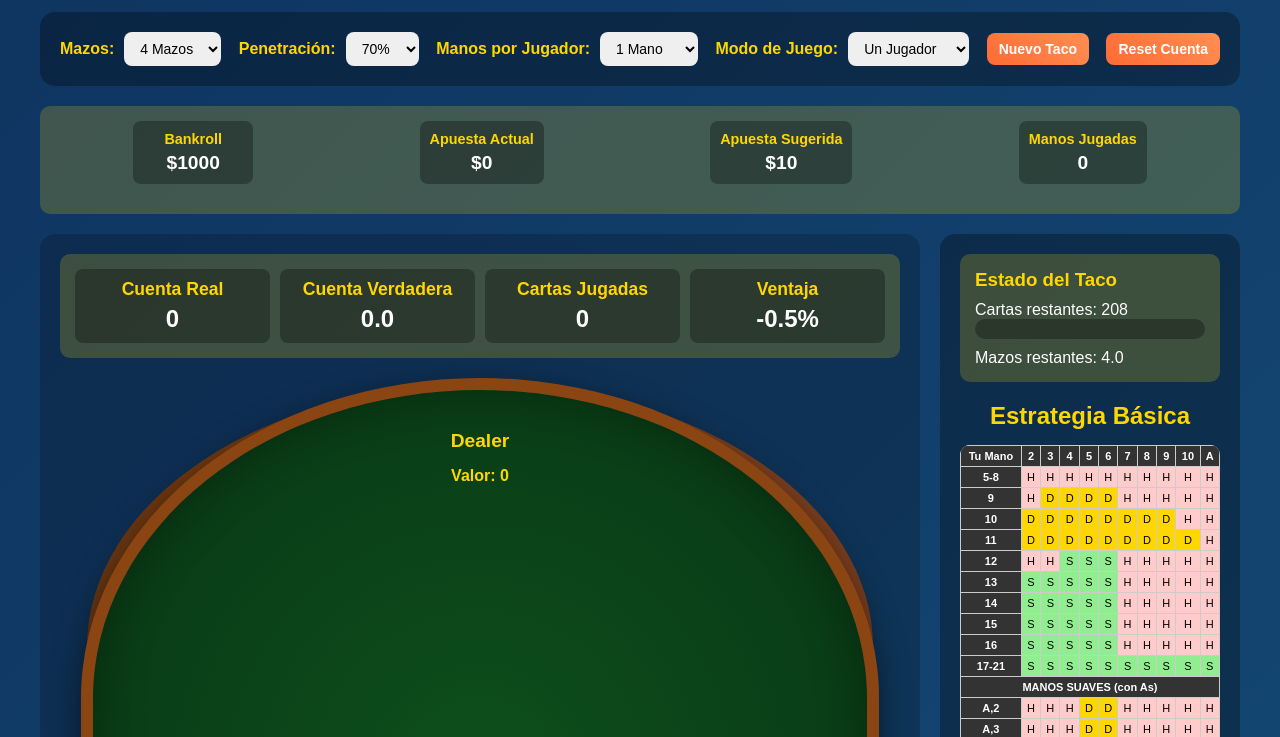
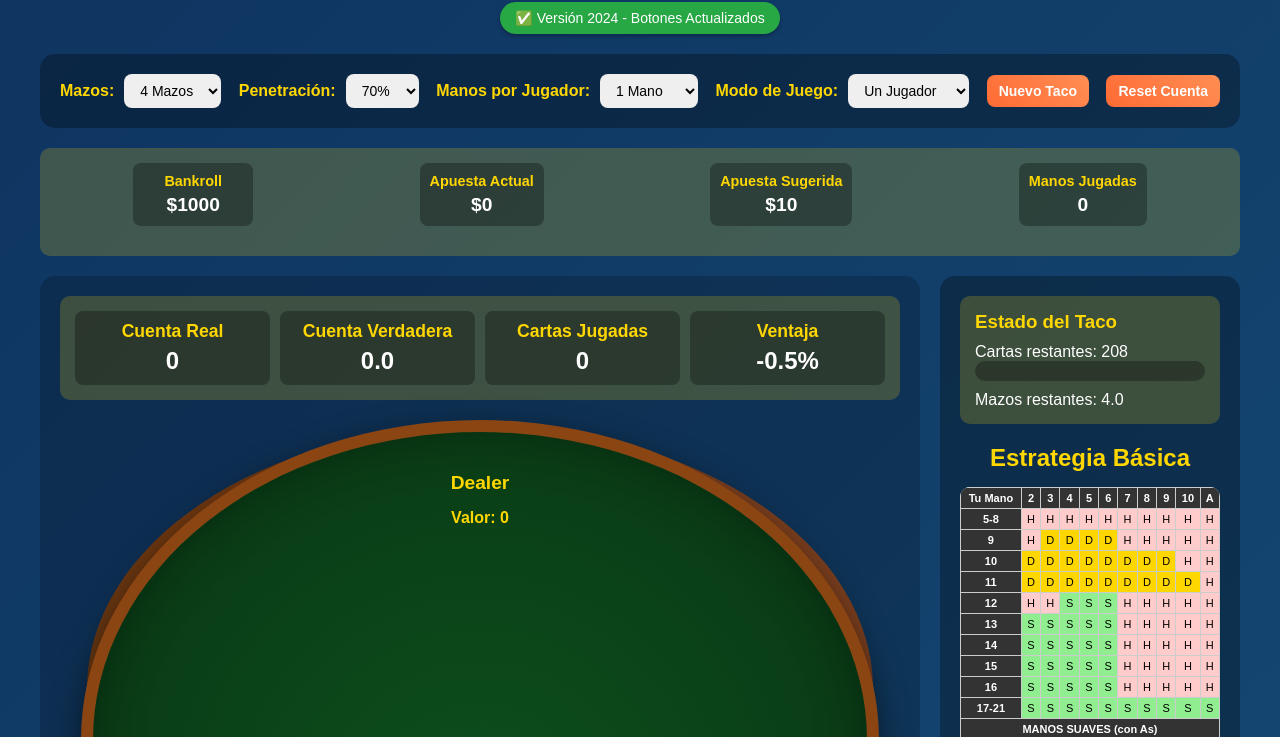
Before and after one commit to Evansmr2/blackjack-trainer, a website: page blackjack_trainer.html in a window 1280 px wide. Shown: the part 75-812 px from the top of the page. Drawn offline with Linux system fonts and the light colour scheme.

Commit message:
Add: Indicador visual de versión actualizada para verificar deployment

```diff
--- a/blackjack_trainer.html
+++ b/blackjack_trainer.html
@@ -900,6 +900,7 @@
     <div class="container">
         <div class="header">
             <h1>🃏 Simulador de Blackjack - Conteo Hi-Lo 🃏</h1>
+            <div style="background: #28a745; color: white; padding: 8px 15px; border-radius: 20px; font-size: 14px; margin-top: 10px; display: inline-block; box-shadow: 0 2px 4px rgba(0,0,0,0.3);">✅ Versión 2024 - Botones Actualizados</div>
         </div>
 
         <div class="game-controls">
```
